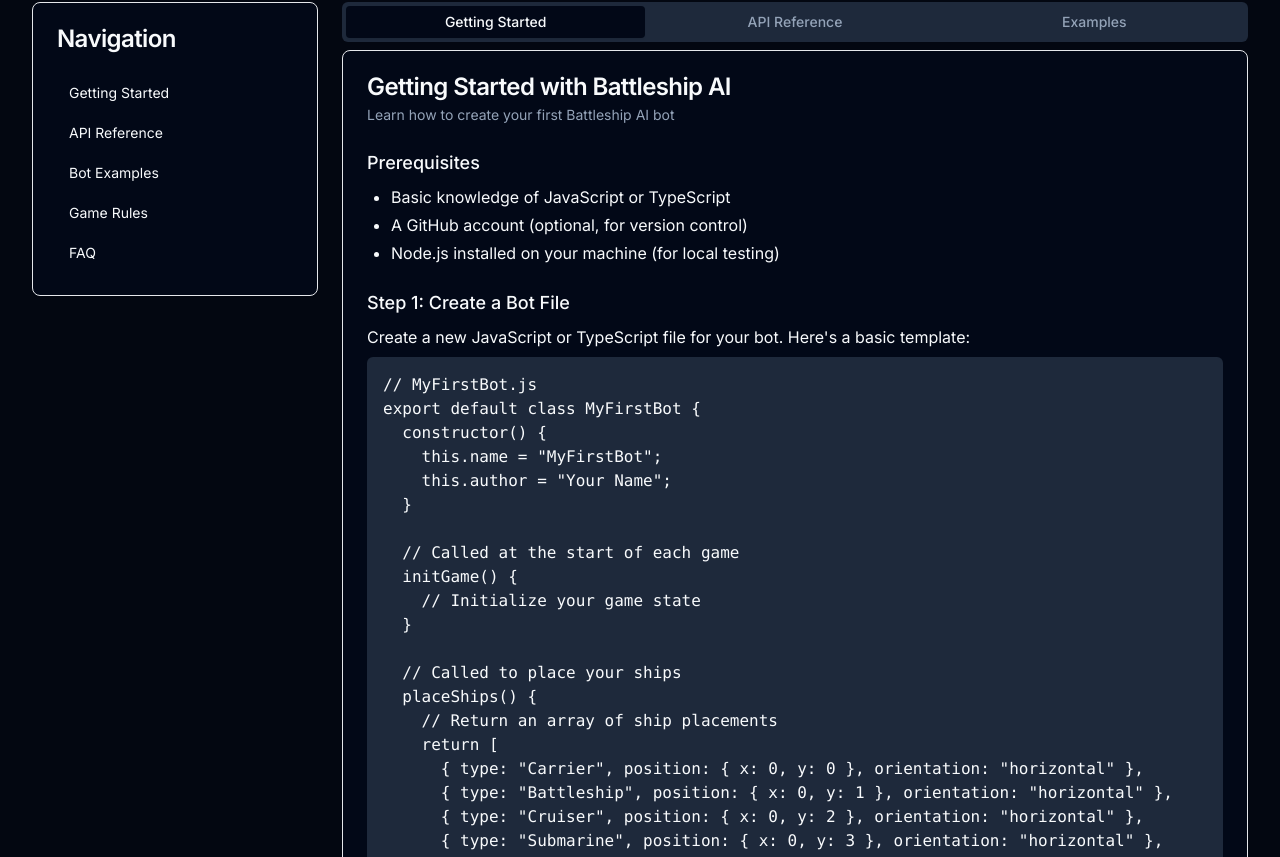
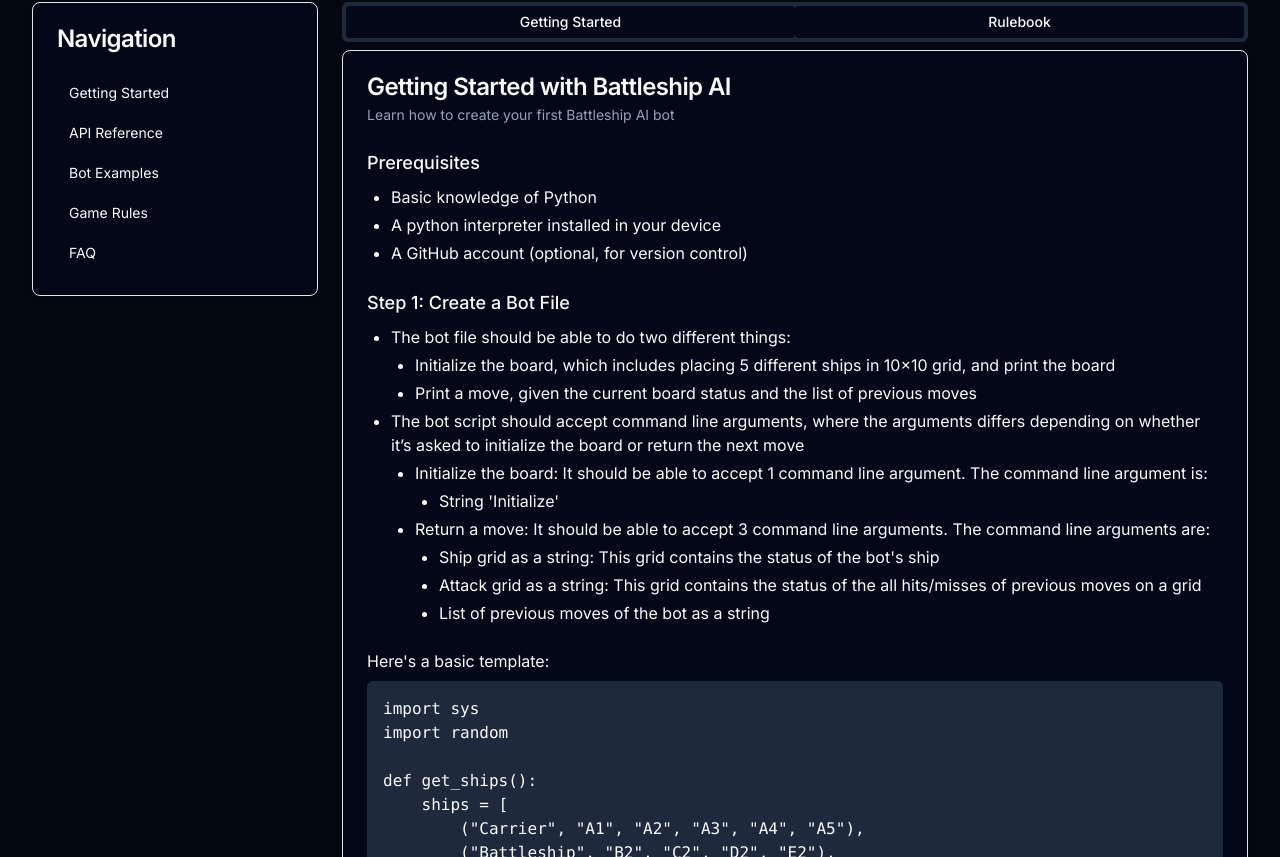
Before and after one commit to Vishak-V/battleship_tournament, a Next.js app: page /docs in a window 1280 px wide. Shown: the part 203-1060 px from the top of the page. Built offline with nearby package versions, Linux system fonts and the light colour scheme.

Commit message:
changed the docs

```diff
--- a/app/docs/page.tsx
+++ b/app/docs/page.tsx
@@ -50,10 +50,9 @@ export default function DocsPage() {
             </div>
             <div className="md:col-span-3">
               <Tabs defaultValue="getting-started">
-                <TabsList className="grid w-full grid-cols-3">
+                <TabsList className="grid w-full grid-cols-2">
                   <TabsTrigger value="getting-started">Getting Started</TabsTrigger>
-                  <TabsTrigger value="api-reference">API Reference</TabsTrigger>
-                  <TabsTrigger value="examples">Examples</TabsTrigger>
+                  <TabsTrigger value="getting-started">Rulebook</TabsTrigger>
                 </TabsList>
                 <TabsContent value="getting-started">
                   <Card>
@@ -65,58 +64,86 @@ export default function DocsPage() {
                       <div>
                         <h3 className="text-lg font-medium mb-2">Prerequisites</h3>
                         <ul className="list-disc pl-6 space-y-1">
-                          <li>Basic knowledge of JavaScript or TypeScript</li>
+                          <li>Basic knowledge of Python</li>
+                          <li>A python interpreter installed in your device</li>
                           <li>A GitHub account (optional, for version control)</li>
-                          <li>Node.js installed on your machine (for local testing)</li>
                         </ul>
                       </div>
                       <div>
                         <h3 className="text-lg font-medium mb-2">Step 1: Create a Bot File</h3>
+                        <ul className="list-disc pl-6 space-y-1">
+                          <li>The bot file should be able to do two different things:</li>
+                          <ul className="list-disc pl-6 space-y-1">
+                            <li>Initialize the board, which includes placing 5 different ships in 10x10 grid, and print the board</li>
+                            <li>Print a move, given the current board status and the list of previous moves</li>
+                          </ul>
+                          <li>The bot script should accept command line arguments, where the arguments differs depending on whether it’s asked to initialize the board or return the next move </li>
+                          <ul className="list-disc pl-6 space-y-1">
+                            <li>Initialize the board: It should be able to accept 1 command line argument. The command line argument is:</li>
+                              <ul className="list-disc pl-6 space-y-1">
+                                <li>String 'Initialize'</li>
+                              </ul>
+                            <li>Return a move: It should be able to accept 3 command line arguments. The command line arguments are:</li>
+                              <ul className="list-disc pl-6 space-y-1">
+                                <li>Ship grid as a string: This grid contains the status of the bot's ship</li>
+                                <li>Attack grid as a string: This grid contains the status of the all hits/misses of previous moves on a grid</li>
+                                <li>List of previous moves of the bot as a string</li>
+                              </ul>
+                          </ul>
+                        </ul>
+                        <br />
                         <p className="mb-2">
-                          Create a new JavaScript or TypeScript file for your bot. Here's a basic template:
+                          Here's a basic template:
                         </p>
                         <pre className="bg-muted p-4 rounded-md overflow-x-auto">
-                          <code>{`// MyFirstBot.js
-export default class MyFirstBot {
-  constructor() {
-    this.name = "MyFirstBot";
-    this.author = "Your Name";
-  }
+                          <code>{`import sys
+import random
 
-  // Called at the start of each game
-  initGame() {
-    // Initialize your game state
-  }
+def get_ships():
+    ships = [
+        ("Carrier", "A1", "A2", "A3", "A4", "A5"),
+        ("Battleship", "B2", "C2", "D2", "E2"),
+        ("Cruiser", "C3", "D3", "E3"),
+        ("Submarine", "D6", "E6", "F6"),
+        ("Destroyer", "E7", "E8")
+    ]
 
-  // Called to place your ships
-  placeShips() {
-    // Return an array of ship placements
-    return [
-      { type: "Carrier", position: { x: 0, y: 0 }, orientation: "horizontal" },
-      { type: "Battleship", position: { x: 0, y: 1 }, orientation: "horizontal" },
-      { type: "Cruiser", position: { x: 0, y: 2 }, orientation: "horizontal" },
-      { type: "Submarine", position: { x: 0, y: 3 }, orientation: "horizontal" },
-      { type: "Destroyer", position: { x: 0, y: 4 }, orientation: "horizontal" }
-    ];
-  }
+    # Create the rows for each ship
+    rows = [",".join(ship) for ship in ships]
 
-  // Called each turn to make a move
-  makeMove(gameState) {
-    // Simple strategy: random shots
-    const x = Math.floor(Math.random() * 10);
-    const y = Math.floor(Math.random() * 10);
-    return { x, y };
-  }
-}`}</code>
+    # Join rows with newlines
+    result = "\n".join(rows)
+
+    return result
+
+# Check if the first command-line argument is "initialize"
+if len(sys.argv) > 1 and sys.argv[1].lower() == "initialize":
+    print(get_ships())
+else:
+    # Generate a random character from 'A' to 'J'
+    moves_str = sys.argv[3]
+    moves_list = moves_str.split(" ")
+
+    while True:
+        random_char = chr(random.randint(ord('A'), ord('J')))
+
+        # Generate a random digit from '1' to '10'
+        random_digit = random.randint(1, 10)
+
+        move = random_char + str(random_digit)
+
+        if move in moves_list:
+            continue
+        else:
+            print(move)
+            break
+`}</code>
                         </pre>
                       </div>
                       <div>
                         <h3 className="text-lg font-medium mb-2">Step 2: Test Your Bot Locally</h3>
-                        <p>You can test your bot locally using our test framework:</p>
-                        <div className="bg-muted p-4 rounded-md overflow-x-auto">
-                          <code>{`npm install -g battleship-ai-tester
-battleship-ai-tester --bot=path/to/MyFirstBot.js`}</code>
-                        </div>
+                        <p>Test your bot locally by providing valid command line arguments</p>
+
                       </div>
                       <div>
                         <h3 className="text-lg font-medium mb-2">Step 3: Upload Your Bot</h3>
```
